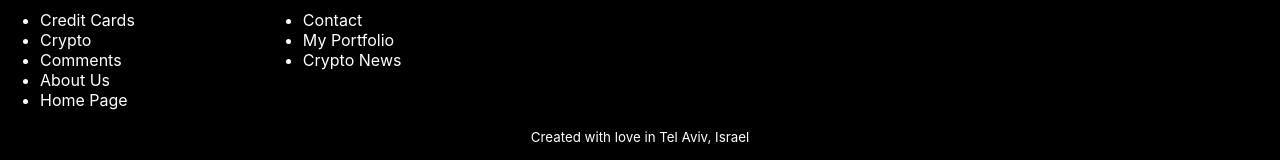
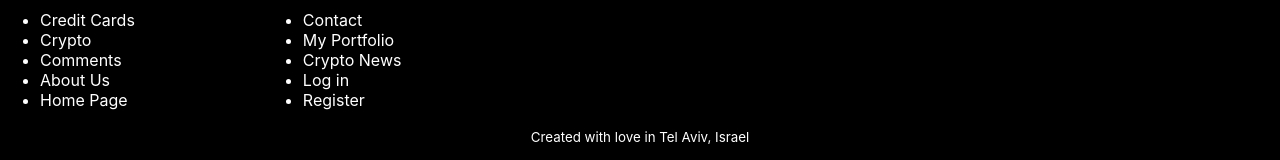
Before and after one commit to shaul613/finance-app, a React (Create React App) app in the folder client/: page /register in a window 1280 px wide. Shown: the part 410-570 px from the top of the page. Built offline with nearby package versions, Linux system fonts and the light colour scheme; the HTML template or start-up script is replaced by a standard one.

Commit message:
added login register to footer

```diff
--- a/client/src/components/Footer.js
+++ b/client/src/components/Footer.js
@@ -19,6 +19,11 @@ const Footer = (props) => {
         <li><Link to='/contact'>Contact</Link></li>
         <li><a href='https://portfolio-project-sl.herokuapp.com/' target='_blank'>My Portfolio</a></li>
         <li><Link to='/cryptonews'>Crypto News</Link></li>
+        <li><Link to='/login'>Log in</Link></li>
+        <li><Link to='/register'>Register</Link></li>
+      </ul>
+      <ul className='footer_list'>
+
       </ul>
       </div>
       <small>Created with love in Tel Aviv, Israel</small>
```
